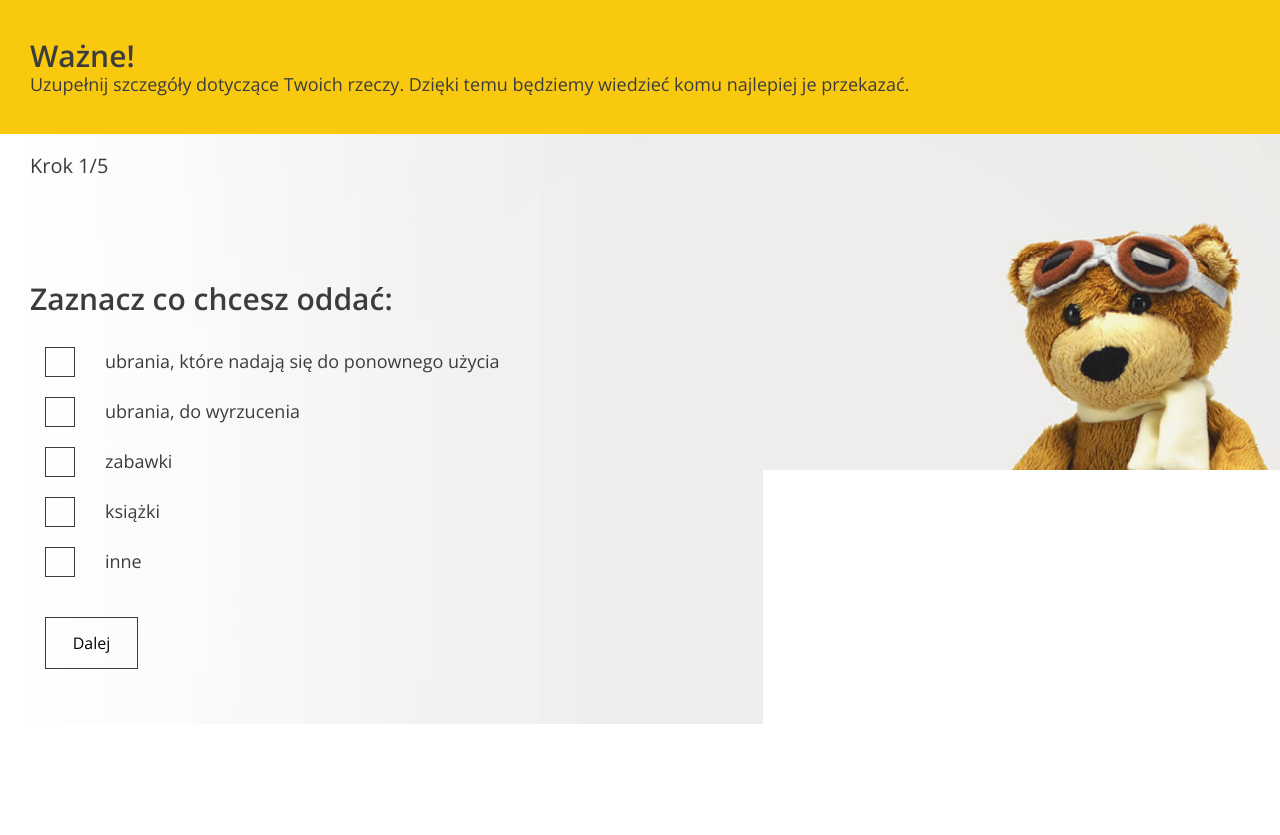
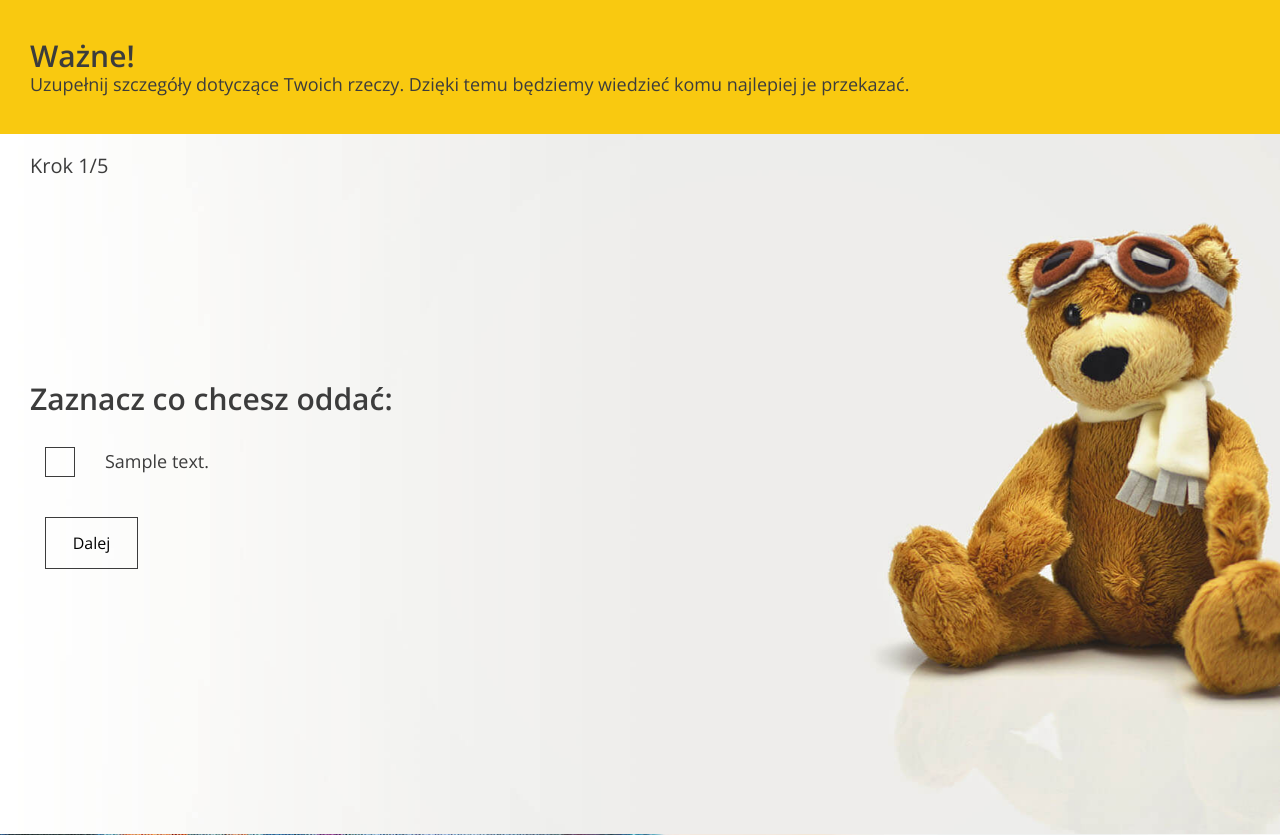
Before and after one commit to IgorKwiatkowski/donations, a Django app: page / in a window 1280 px wide. Shown: the part 801-1636 px from the top of the page. Run offline with Django 3.2, Linux system fonts and the light colour scheme; a user stored in the database is signed in; tables that the repository leaves empty hold one stand-in row (values such as "Sample post"); some libraries are stand-ins or nearby versions.

Commit message:
starting to work on form.html; the options generate correctly and the listener works

```diff
--- a/donate/models.py
+++ b/donate/models.py
@@ -51,10 +51,14 @@
 
 class Organization(models.Model):
     name = models.CharField(max_length=128)
+    # typy: fundacja, organizacja pozarzadowa, lokalna zbiorka
+    # cel
+    # preferowany typ
 
 
 class ProductType(models.Model):
     name = models.CharField(max_length=128)
+    description = models.TextField()
 
 
 class Donation(models.Model):
--- a/donate/views.py
+++ b/donate/views.py
@@ -6,13 +6,17 @@
 from .forms import LoginForm, CustomUserCreationForm
 from django.contrib import messages
 from django.urls import reverse_lazy
-from donate.models import User
+from donate.models import User, ProductType
 
 
 class MainPageView(View):
     def get(self, request):
         if request.user.is_authenticated:
-            return render(request, 'form.html')
+            product_types = ProductType.objects.all()
+            ctx = {
+                'product_types': product_types,
+                   }
+            return render(request, 'form.html', ctx)
         else:
             return render(request, 'index.html')
 
--- a/templates/form.html
+++ b/templates/form.html
@@ -88,56 +88,20 @@
           <!-- STEP 1: class .active is switching steps -->
           <div data-step="1" class="active">
             <h3>Zaznacz co chcesz oddać:</h3>
-
+            {% for type in product_types %}
             <div class="form-group form-group--checkbox">
               <label>
                 <input
-                  type="checkbox"
-                  name="products[]"
-                  value="clothes-to-use"
+                  type="radio"
+                  name="products"
+                  value="{{ type.name }}"
                 />
                 <span class="checkbox"></span>
-                <span class="description"
-                  >ubrania, które nadają się do ponownego użycia</span
-                >
+                <span class="description">{{ type.description }}</span>
               </label>
             </div>
+            {% endfor %}
 
-            <div class="form-group form-group--checkbox">
-              <label>
-                <input
-                  type="checkbox"
-                  name="products[]"
-                  value="clothes-useless"
-                />
-                <span class="checkbox"></span>
-                <span class="description">ubrania, do wyrzucenia</span>
-              </label>
-            </div>
-
-            <div class="form-group form-group--checkbox">
-              <label>
-                <input type="checkbox" name="products[]" value="toys" />
-                <span class="checkbox"></span>
-                <span class="description">zabawki</span>
-              </label>
-            </div>
-
-            <div class="form-group form-group--checkbox">
-              <label>
-                <input type="checkbox" name="products[]" value="books" />
-                <span class="checkbox"></span>
-                <span class="description">książki</span>
-              </label>
-            </div>
-
-            <div class="form-group form-group--checkbox">
-              <label>
-                <input type="checkbox" name="products[]" value="other" />
-                <span class="checkbox"></span>
-                <span class="description">inne</span>
-              </label>
-            </div>
 
             <div class="form-group form-group--buttons">
               <button type="button" class="btn next-step">Dalej</button>
@@ -381,3 +345,10 @@
       </div>
     </section>
 {% endblock %}
+{% block javascript %}
+  <script>
+    $('input[name=products]').change(function() {
+       console.log(this.value);
+    });
+  </script>
+{% endblock %}
--- a/templates/index.html
+++ b/templates/index.html
@@ -253,7 +253,9 @@
         <a href="#" class="btn btn--small"><img src="{% static "images/icon-facebook.svg" %}"/></a> <a href="#" class="btn btn--small"><img src="{% static "images/icon-instagram.svg" %}"/></a>
         </div>
         </div>
-        </footer>
+    </footer>
+    <script src="https://code.jquery.com/jquery-3.1.0.min.js"></script>
     <script src="{% static "js/app.js" %}"></script>
+    {% block javascript %}{% endblock %}
   </body>
 </html>
```
